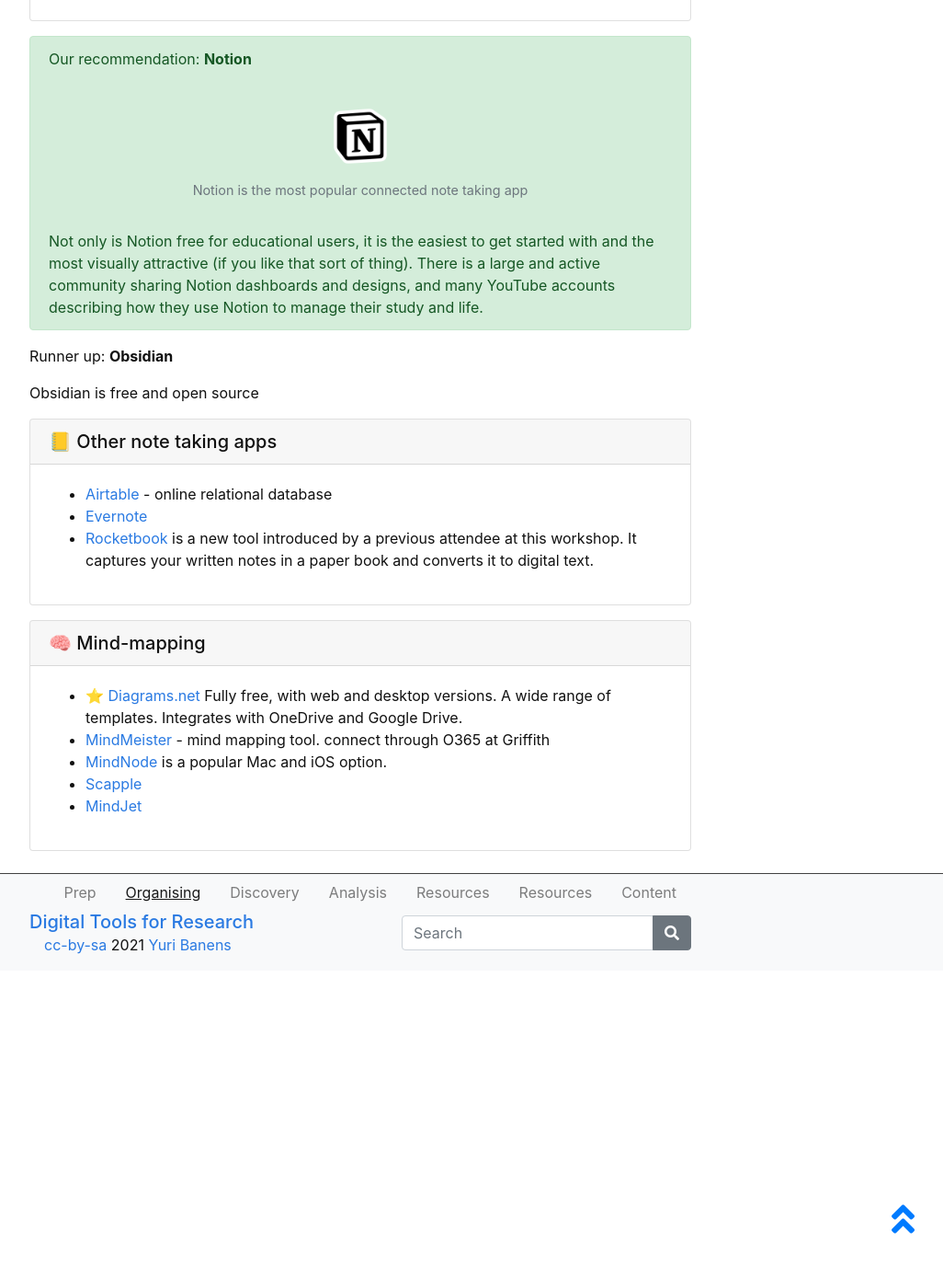
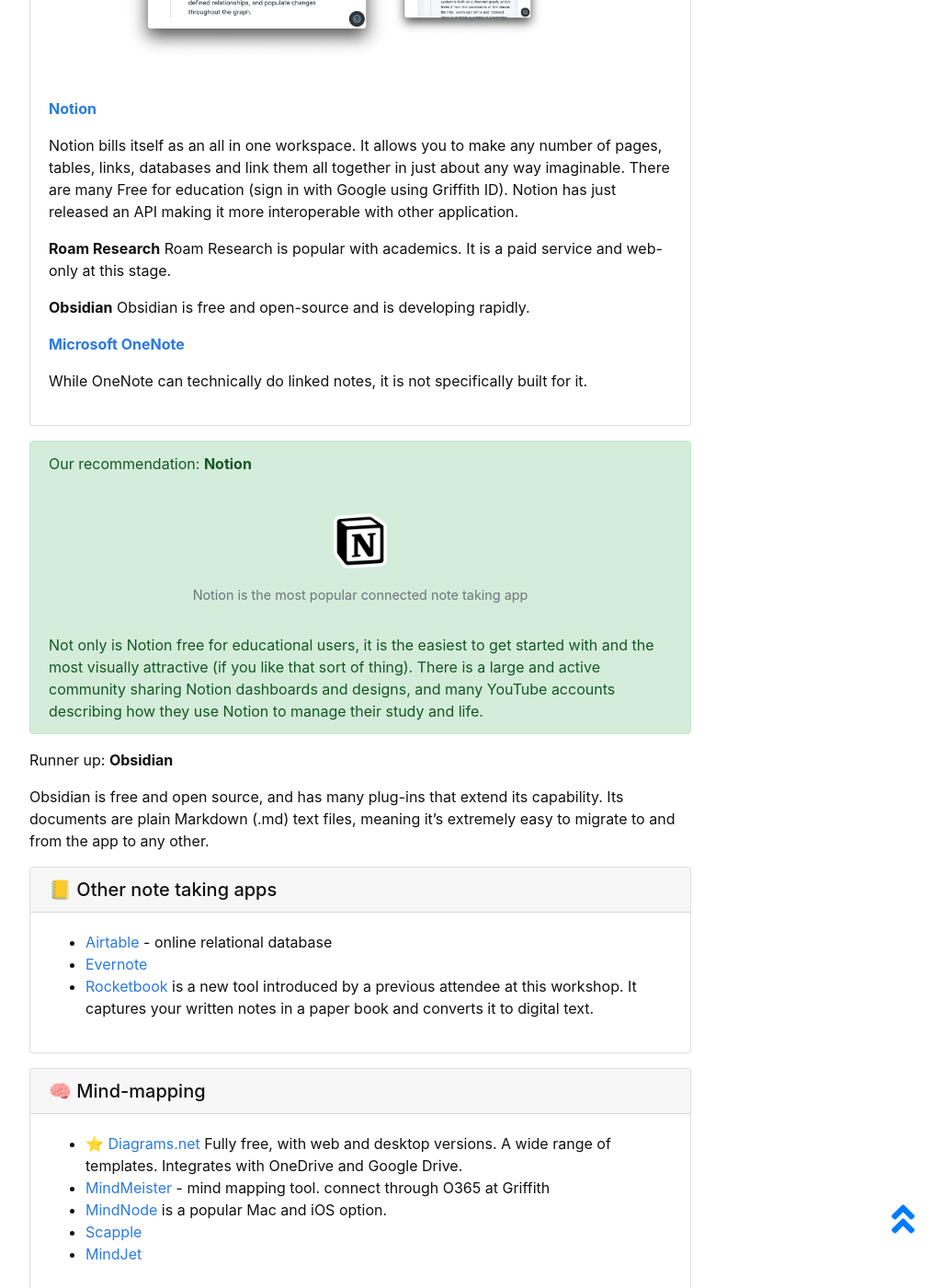
Before and after one commit to GriffithUniLibrary/digital-tools-modular, a Jekyll site: the page built from content/1-organising.md, in a window 1280 px wide and 1400 px high, scrolled down 788 px. Shown: the whole window at 92% size, without its empty margins (248-1274 px from the left). Built offline with Jekyll 4.4.1, drawn with Linux system fonts in a browser that asks for light colours; before the commit the page ends 1843 px from its top, so only the background shows below that.

Commit message:
Commit on main

```diff
--- a/content/1-organising.md
+++ b/content/1-organising.md
@@ -10,15 +10,18 @@ description: >
 {% capture connectednotes %}
 A new stable of lightweight apps designed to help researchers connect their thoughts together have begun to emerge. The idea behind their popularity is that knowledge tends to work associatively rather than hierachically. Most or all of them use Markdown syntax for writing.
 
- **[Notion](www.notion.so)**
+{% include figure.html img="Roam-Group-min.png" alt="Roam Research linked notes" width="80%" %}
+
+ **[Notion](http://www.notion.so)**
 > Notion bills itself as an all in one workspace. It allows you to make any number of pages, tables, links, databases and link them all together in just about any way imaginable. There are many
 > Free for education (sign in with Google using Griffith ID).
 > Notion has just released an API making it more interoperable with other application.
 
 **Roam Research**
+Roam Research is popular with academics. It is a paid service and web-only at this stage.
 
 **Obsidian**
-
+Obsidian is free and open-source and is developing rapidly.
 
 **[Microsoft OneNote](https://www.onenote.com/hrd)**
 > While OneNote can technically do linked notes, it is not specifically built for it.
@@ -39,7 +42,7 @@ Not only is Notion free for educational users, it is the easiest to get started
 
 Runner up: **Obsidian**
 
-Obsidian is free and open source
+Obsidian is free and open source, and has many plug-ins that extend its capability. Its documents are plain Markdown (.md) text files, meaning it's extremely easy to migrate to and from the app to any other.
 
 
 {% capture notes %}
```
